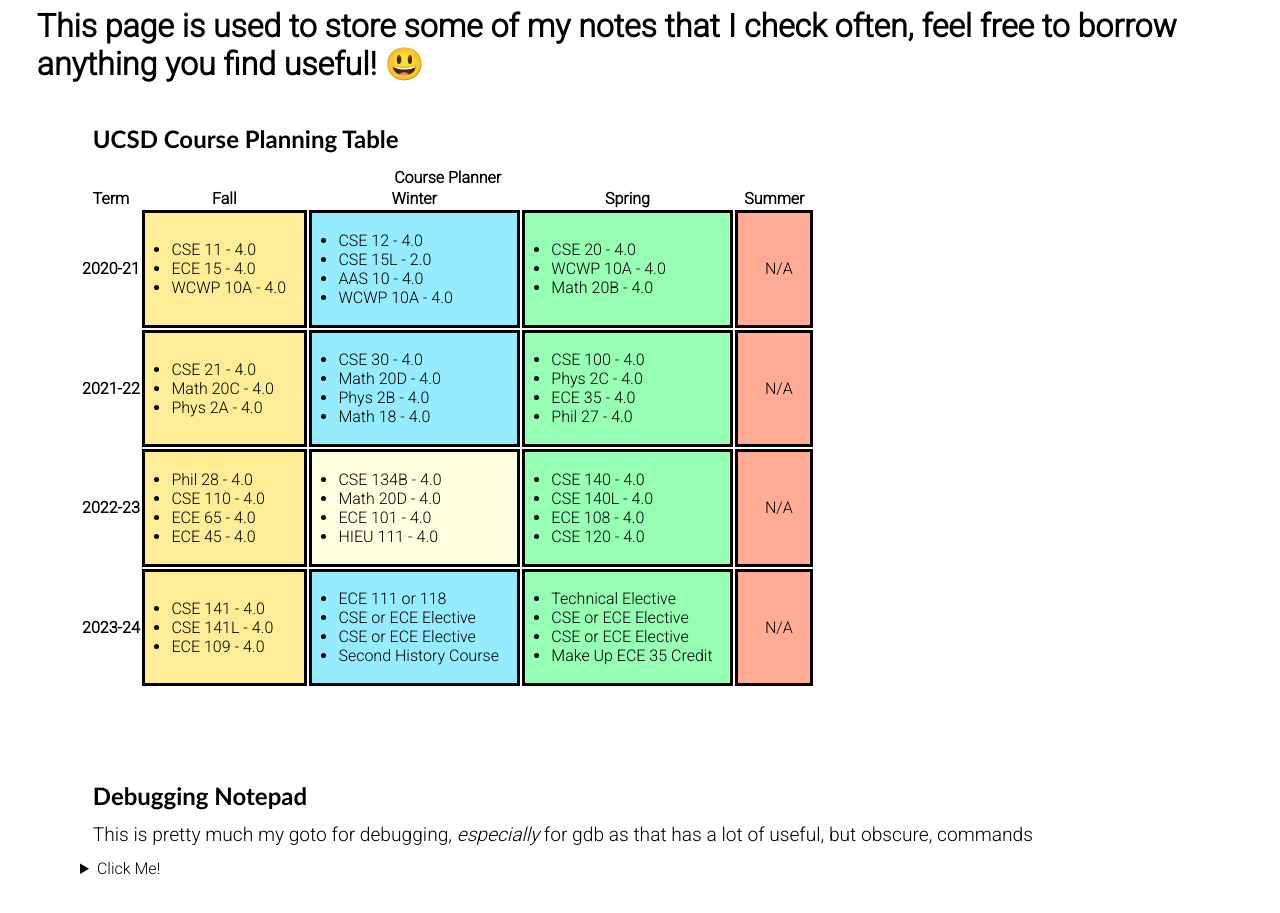
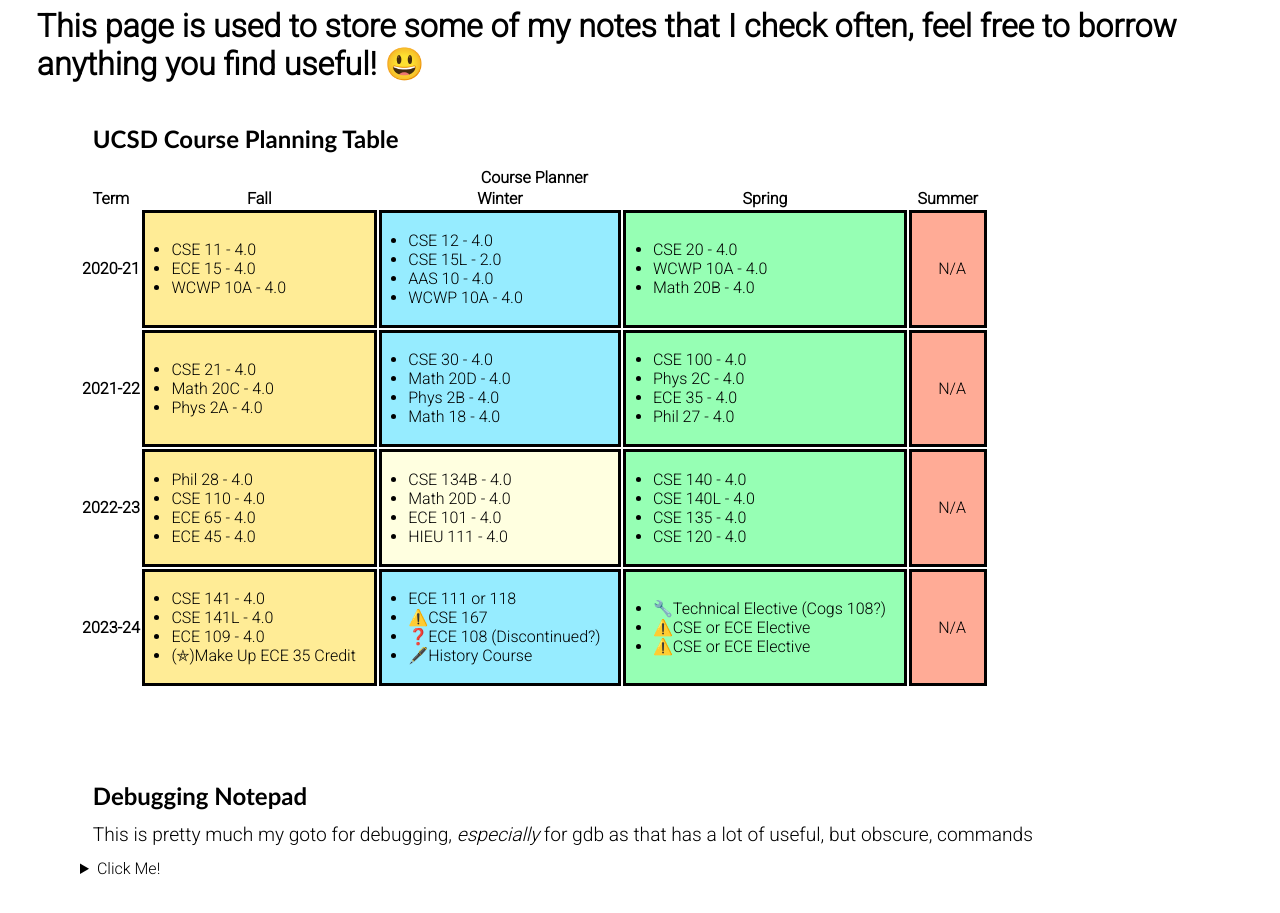
Before and after one commit to TristonBabers/TristonBabers.github.io, a plain HTML site: page notes.html in a window 1280 px wide. Shown: the part 171-1084 px from the top of the page. Drawn offline with Linux system fonts and the light colour scheme.

Commit message:
Updated Course Schedule

```diff
--- a/notes.html
+++ b/notes.html
@@ -142,7 +142,7 @@
                     <ul>
                         <li>CSE 140 - 4.0</li>
                         <li>CSE 140L - 4.0</li>
-                        <li>ECE 108 - 4.0</li>
+                        <li>CSE 135 - 4.0</li>
                         <li>CSE 120 - 4.0</li>
                     </ul>
                 </td>
@@ -155,22 +155,22 @@
                         <li>CSE 141 - 4.0</li>
                         <li>CSE 141L - 4.0</li>
                         <li>ECE 109 - 4.0</li>
+                        <li>(⛤)Make Up ECE 35 Credit</li>
                     </ul>
                 </td>
                 <td>
                     <ul class="uncertainSchedule">
                         <li>ECE 111 or 118</li>
-                        <li>CSE or ECE Elective</li>
-                        <li>CSE or ECE Elective</li>
-                        <li>Second History Course</li>
+                        <li>⚠️CSE 167</li>
+                        <li>❓ECE 108 (Discontinued?)</li>
+                        <li>🖋️History Course</li>
                     </ul>
                 </td>
                 <td>
                     <ul class="uncertainSchedule">
-                        <li>Technical Elective</li>
-                        <li>CSE or ECE Elective</li>
-                        <li>CSE or ECE Elective</li>
-                        <li>Make Up ECE 35 Credit</li>
+                        <li>🔧Technical Elective (Cogs 108?)</li>
+                        <li>⚠️CSE or ECE Elective</li>
+                        <li>⚠️CSE or ECE Elective</li>
                     </ul>
                 </td>
                 <td>N/A</td>
```
